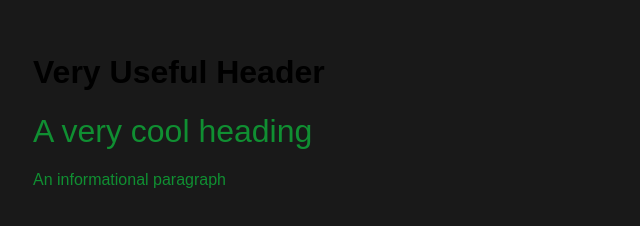
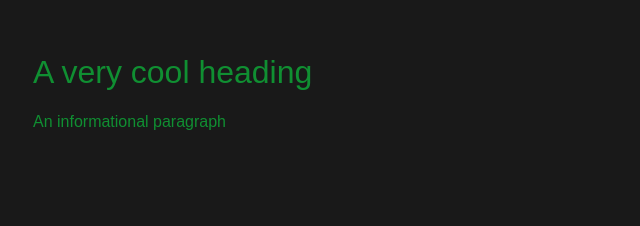
Before and after one commit to Lander90/lander90.github.io, a plain HTML site: page index.html in a window 1280 px wide. Shown: the whole page, without its empty margins (0-640 px from the left). Drawn offline with Linux system fonts and the light colour scheme; a web font is replaced by a local one.

Commit message:
Update index.html

```diff
--- a/index.html
+++ b/index.html
@@ -9,9 +9,7 @@
       <link rel="preconnect" href="https://fonts.gstatic.com" crossorigin>
       <link href="https://fonts.googleapis.com/css2?family=Agdasima:wght@400;700&display=swap" rel="stylesheet">
       <script type="text/javascript" src="scripts.js"></script>
-      <div class="header">
-        <h1>Very Useful Header</h1>
-      </div>
+      <div class="rectangle">
       <body>
         <h1 class="title">A very  cool heading</h1>
         <p class="title">An informational paragraph</p>
```
